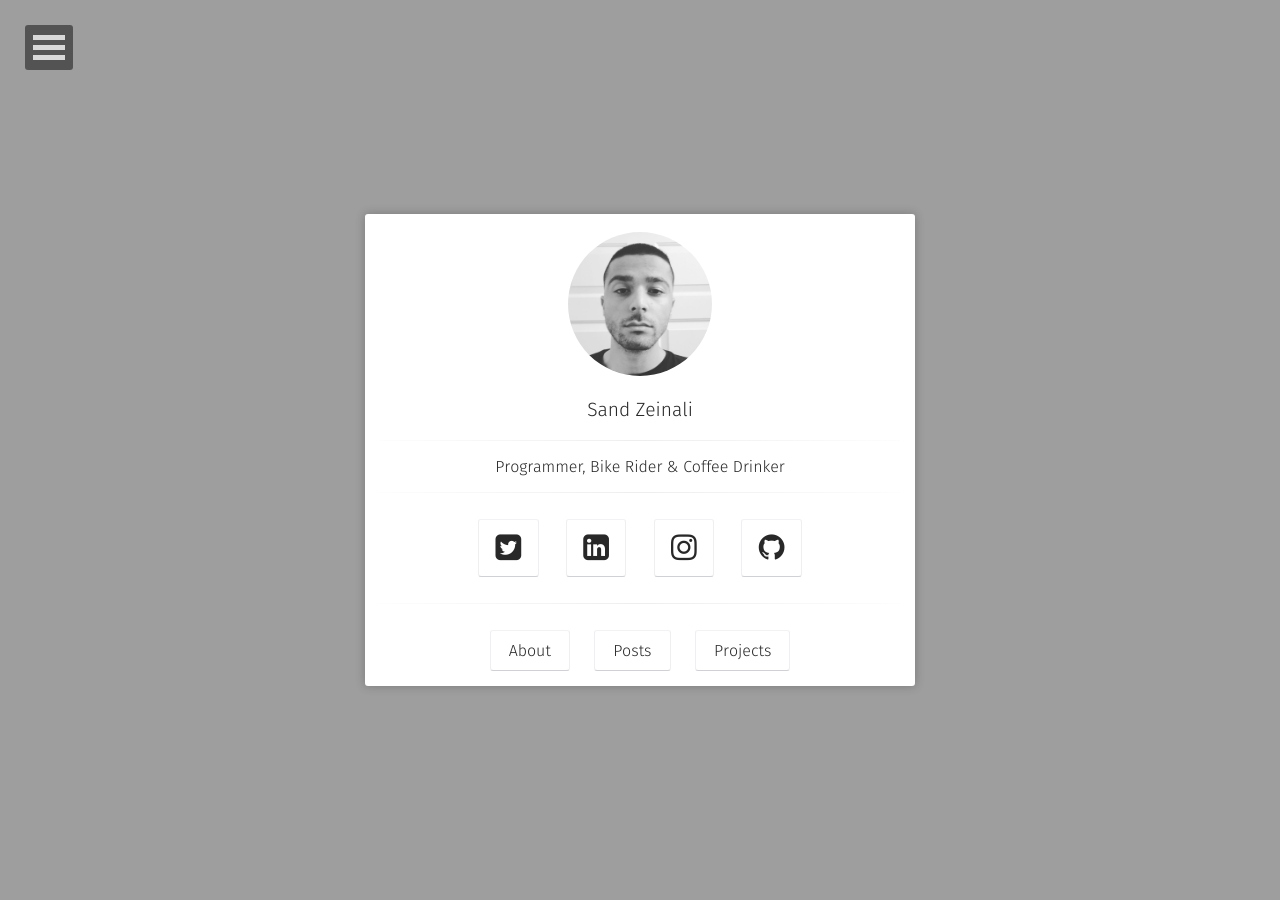
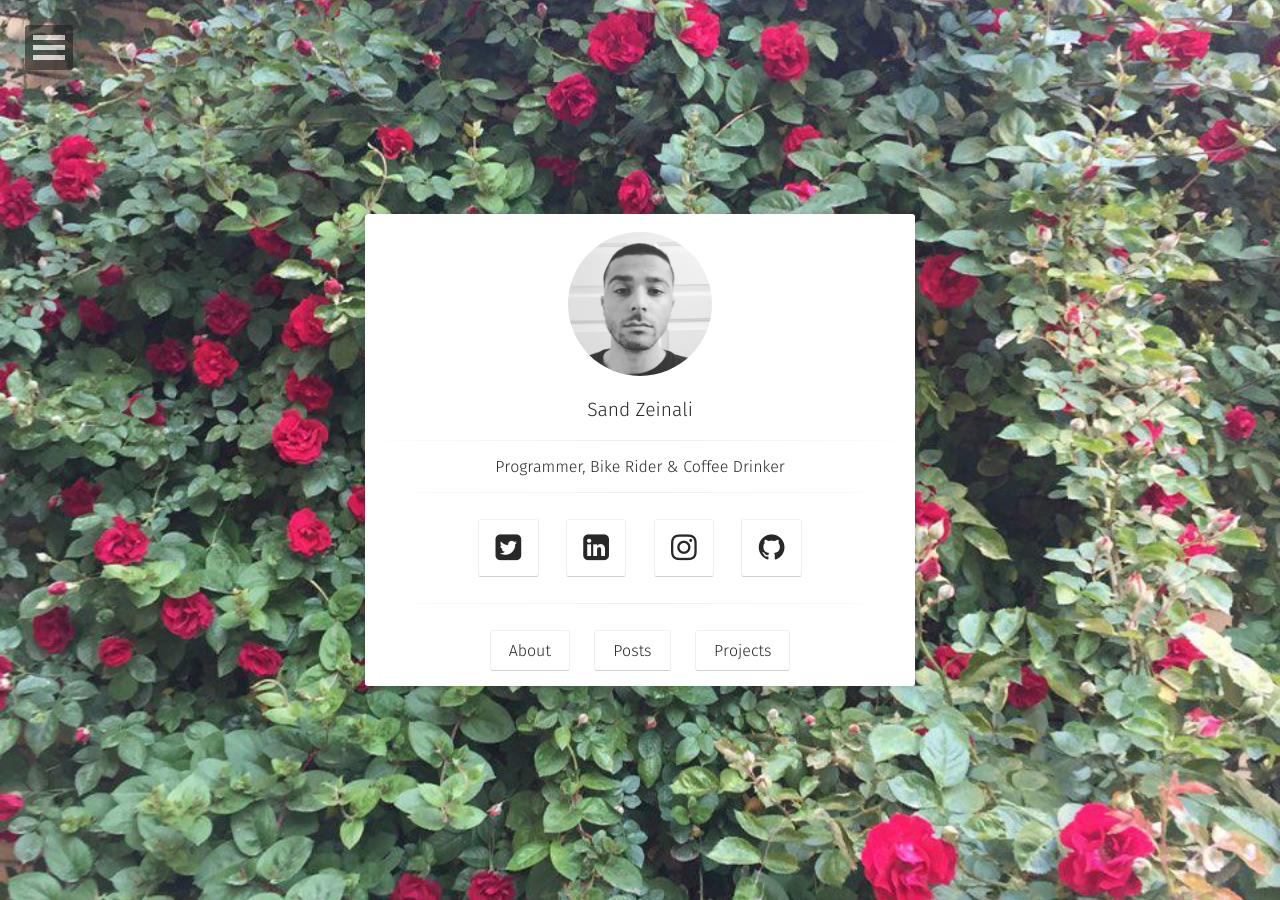
Before and after one commit to szeinali/szeinali.github.io, a Jekyll site: the page built from index.html, in a window 1280 px wide. Built offline with Jekyll 4.4.1, drawn with Linux system fonts in a browser that asks for light colours; some web fonts are replaced.

Commit message:
Update _config.yml

```diff
--- a/_config.yml
+++ b/_config.yml
@@ -5,7 +5,7 @@ description:        "My name is Sahand Zeinali. My friends also refer to me as S
 reading_time:       true
 words_per_minute:   200
 logo:               'assets/img/updated.JPG'
-background:         'assets/img/roses2.jp'
+background:         'assets/img/roses2.jpg'
 tiled_bg:           false   # Set this true if you want to tile your background image, otherwise it will be covered
 locale:             en_US
 url:                https://szeinali.github.io/
```
